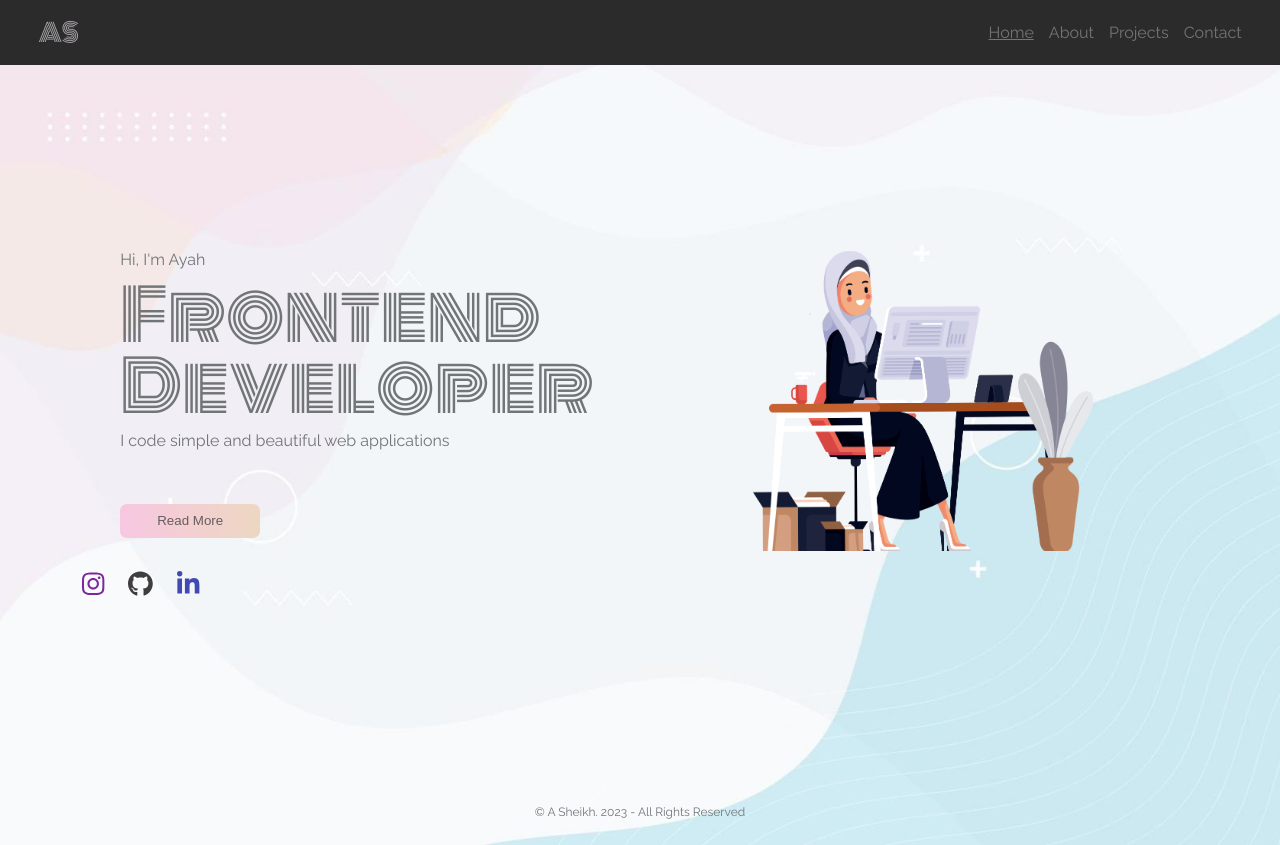
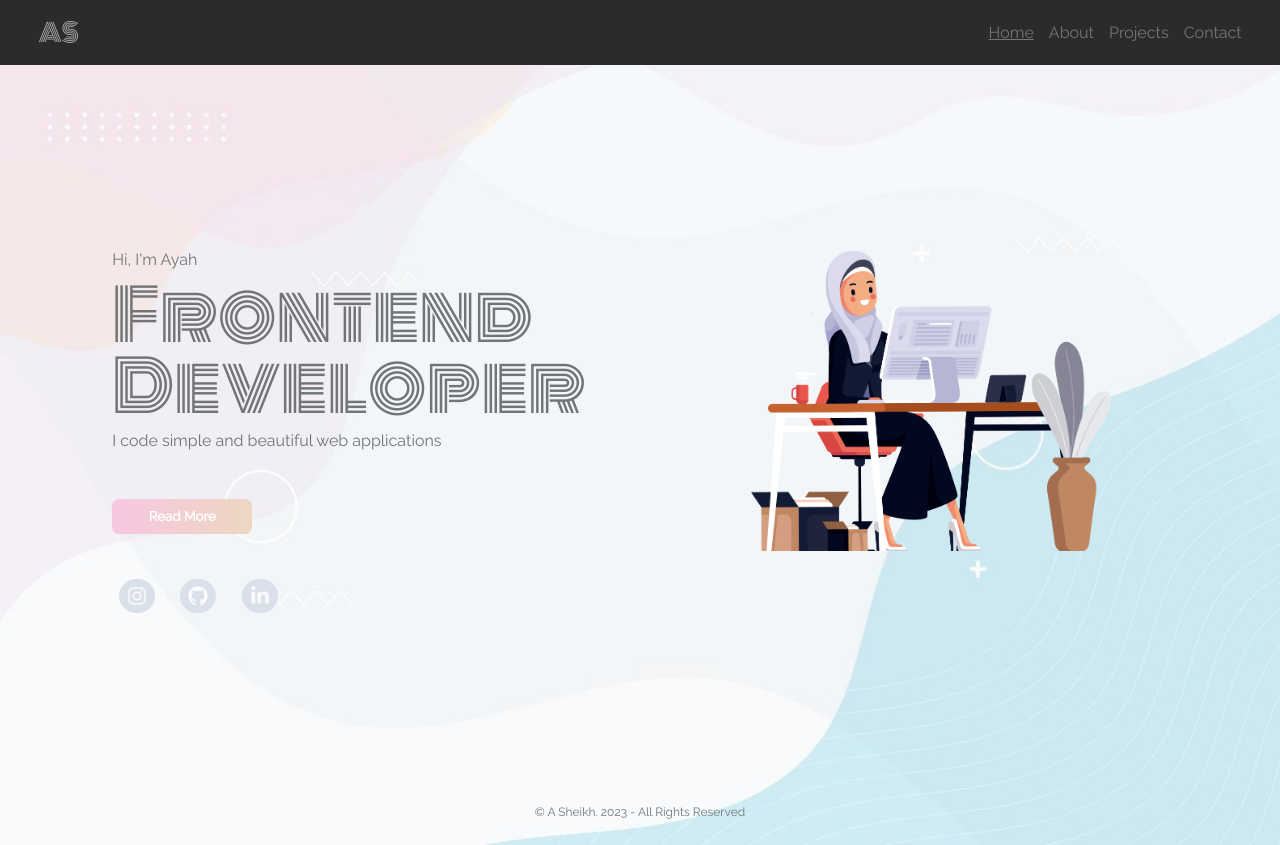
Before and after one commit to ayahxsheikh/my-portfolio, a React (Create React App) app: page /#/ in a window 1280 px wide. Built offline with nearby package versions, Linux system fonts and the light colour scheme.

Commit message:
edited social media icons and btn

```diff
--- a/src/pages/Contact.js
+++ b/src/pages/Contact.js
@@ -74,16 +74,13 @@ function Contact(){
                     <h3 style={styles.h3}>Connect with me on Socials</h3>
                     <section className="icon-div">
                         <a href="https://instagram.com/">
-                            <FontAwesomeIcon  icon="fa-brands fa-instagram" className="icon ig" size="lg" />
+                            <FontAwesomeIcon  icon="fa-brands fa-instagram" className="icon c-ig" />
                         </a>
                         <a href="https://github.com/ayahxsheikh">
-                            <FontAwesomeIcon icon="fab fa-github" className="icon gh" size="lg"/>
+                            <FontAwesomeIcon icon="fab fa-github" className="icon c-gh"/>
                         </a>
-                        {/* <a href="https://twitter.com/">
-                            <FontAwesomeIcon icon="fa-brands fa-twitter" className="icon tw" size="lg"/>
-                        </a>  */}
                         <a href="https://linkedin.com/">
-                            <FontAwesomeIcon icon="fa-brands fa-linkedin-in" className="icon in" size="lg"/>
+                            <FontAwesomeIcon icon="fa-brands fa-linkedin-in" className="icon c-in"/>
                         </a>
                     </section>
                 </div>
--- a/src/pages/Home.js
+++ b/src/pages/Home.js
@@ -20,24 +20,23 @@ function Home() {
           <p className="m-title"> Developer</p>
           <p style={style.text}>I code simple and beautiful web applications</p>
           <button className="infoBtn">Read More</button>
+          <section className="socials-sec">
+                <div className="icons">
+                    <a href="https://instagram.com/">
+                        <FontAwesomeIcon icon="fa-brands fa-instagram" className="icons ig" size="xl" />
+                    </a>
+                    <a href="https://github.com/ayahxsheikh">
+                        <FontAwesomeIcon icon="fab fa-github" className="icons gh" size="xl"/>
+                    </a>
+                    <a href="https://linkedin.com/">
+                        <FontAwesomeIcon icon="fa-brands fa-linkedin-in" className="icons in" size="xl" />
+                    </a>
+                </div>
+            </section>
         </section>
         <img src={girl1} className="girl1" alt="girl" />
       </div>
 
-      <section className="socials-sec">
-            {/* <button className="infoBtn">Read More</button> */}
-            <div className="icons">
-                <a href="https://instagram.com/">
-                    <FontAwesomeIcon icon="fa-brands fa-instagram" className="icons ig" size="lg"/>
-                </a>
-                <a href="https://github.com/ayahxsheikh">
-                    <FontAwesomeIcon icon="fab fa-github" className="icons gh" size="lg"/>
-                </a>
-                <a href="https://linkedin.com/">
-                    <FontAwesomeIcon icon="fa-brands fa-linkedin-in" className="icons in" size="lg"/>
-                </a>
-            </div>
-      </section>
     </main>
   );
 }
--- a/src/styles/about.css
+++ b/src/styles/about.css
@@ -45,7 +45,6 @@
     gap: 1.5rem;
     margin-top: 1.4rem;
     color: var(--text1);
-    text-align: center;
   }
 
   .cv-title{
@@ -53,13 +52,14 @@
   }
 
   .cvBtn{
-    margin: 0 auto;
+    /* margin: 0 auto; */
     padding: 2.7%;
     color: #fff;
     border: none;
     cursor: pointer;
     width: 140px;
     border-radius: 7px;
+    font-family: 'Raleway';
     background-image: linear-gradient(to right, #ff3a99d9, #f85ca8,#e7644f);
 }
 
@@ -120,6 +120,10 @@
         text-align: justify;
     }
 
+    .cv-sec{
+        text-align: center;
+    }
+
     .cvBtn{
         padding: 1.8%;
     }
--- a/src/styles/contact.css
+++ b/src/styles/contact.css
@@ -69,7 +69,7 @@
 
     .f-btn {
       padding: 2%;
-      color: #fff;
+      color:var(--btnText);
       border: none;
       cursor: pointer;
       margin: 1rem auto;
@@ -117,24 +117,27 @@
     justify-content: center;
     margin: .2rem auto;
     text-align: center;
-    padding:.3% 0%;
+    padding:1% 0%;
   }
 
-  .gh {
+  .c-gh {
     color: #3f3d3d;
   }
 
-
-  .ig {
+  .c-ig {
     color: #7a289b;
   }
 
-  .tw {
-    color: #00b3ff;
+  .c-in {
+    color: #404ab2;
   }
 
-  .in {
-    color: #404ab2;
+  .c-in, .c-ig, .c-gh {
+    background-color: #e3e9ee;
+    padding: 6px;
+    border-radius: 20px;
+    height: 25px;
+    width: 27px;
   }
 
 
@@ -178,7 +181,10 @@
       max-width: 55%;
       padding: 3.5%;
       margin: 1rem auto;
+    }
 
+    .icon-div{
+      padding:2% 0%;
     }
 
   }
--- a/src/styles/index.css
+++ b/src/styles/index.css
@@ -8,6 +8,8 @@
   --btnBg:  #555050;
   --modalText: #6e6b6b;
   --modalBg: #fffffff7;
+  --iconColor: #f8fafc;
+  --iconBg:  #dae0ea;
 
 }
 
@@ -42,7 +44,7 @@
     padding: 1% 3%;
   }
 
-  .logo{
+  .logo {
     font-family: 'Monoton', serif;
     text-decoration: none;
     font-size: 25px;
@@ -89,14 +91,14 @@
  .mainContent {
     display: grid;
     grid-template-columns: 1fr 1fr;
-    /* column-gap: 1rem; */
+    column-gap: 2rem;
     padding: 3% 3% 0% 3%;
     padding-top: 7%;
  }
 
  .girl1{
     height: 300px;
-    width: 340px;
+    width: 360px;
     margin: 0rem auto;
  }
 
@@ -125,14 +127,16 @@
   }
 
   .infoBtn{
-    margin-top: 2rem;
+    margin-top: 1.7rem;
     padding: 2%;
     border: none;
     cursor: pointer;
     width: 140px;
     border-radius: 7px;
     background-image: linear-gradient(to right, #f8c4e1ef,  #edd7c1);
-    color: var(--text);
+    color: var(--btnText);
+    font-family: 'Raleway';
+    font-weight: bold;
   }
 
   .infoBtn:hover {
@@ -141,14 +145,21 @@
   }
 
   .socials-sec {
-    padding-left: 2.8%;
-    margin-top: 1rem;
+    margin-top: 2.3rem;
   }
 
   .icons{
-    margin-right: 1.2rem;
-    margin-left: .3rem;
-    font-size: 1.6rem;
+    margin-right: 1.4rem;
+    margin-left: .2rem;
+  }
+
+  .ig, .in, .gh {
+    color: var(--iconColor);
+    background-color: var(--iconBg);
+    padding: 7px;
+    border-radius: 30px;
+    height: 20px;
+    width: 22px;
   }
 
   /* FOOTER */
```
